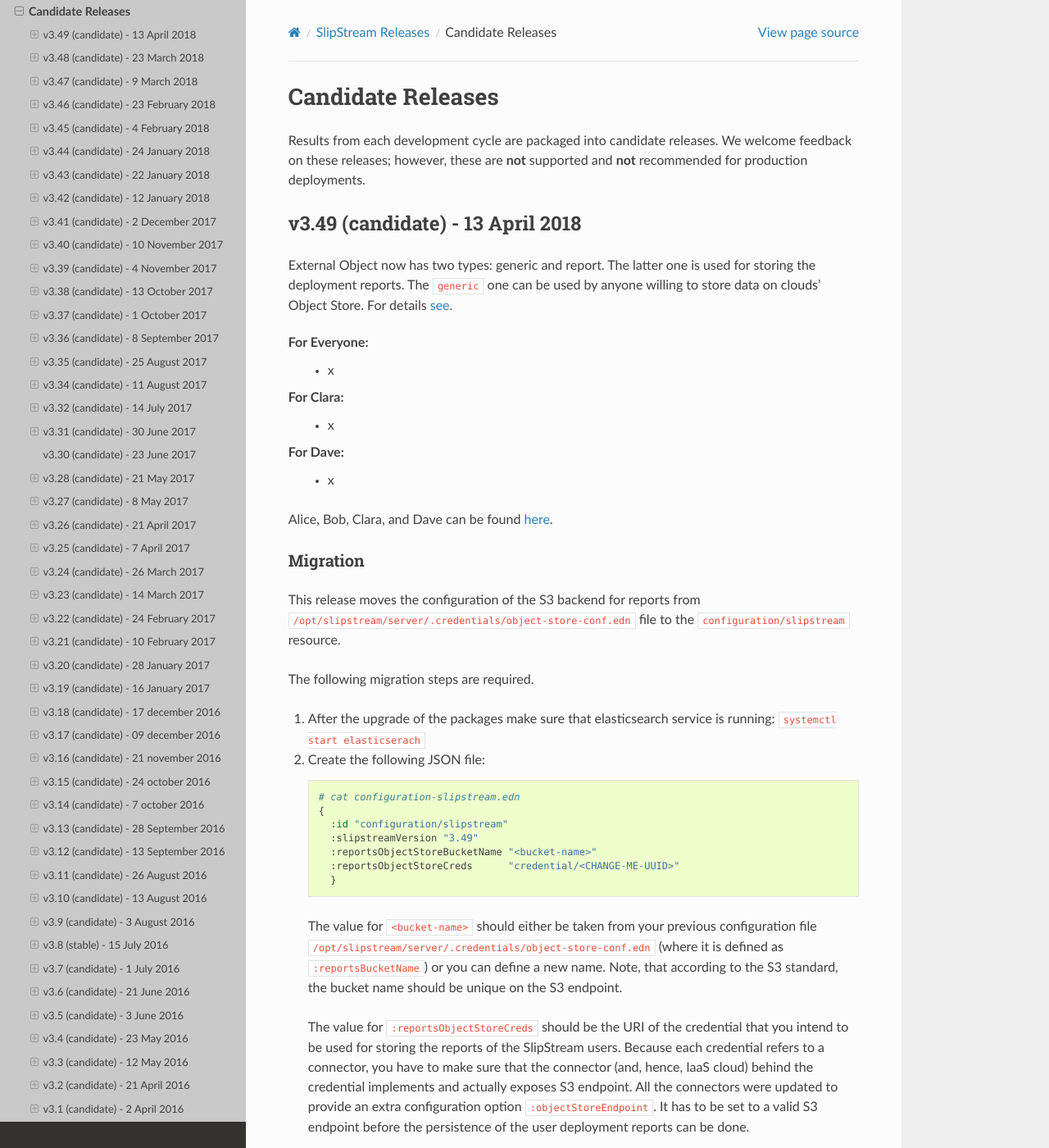
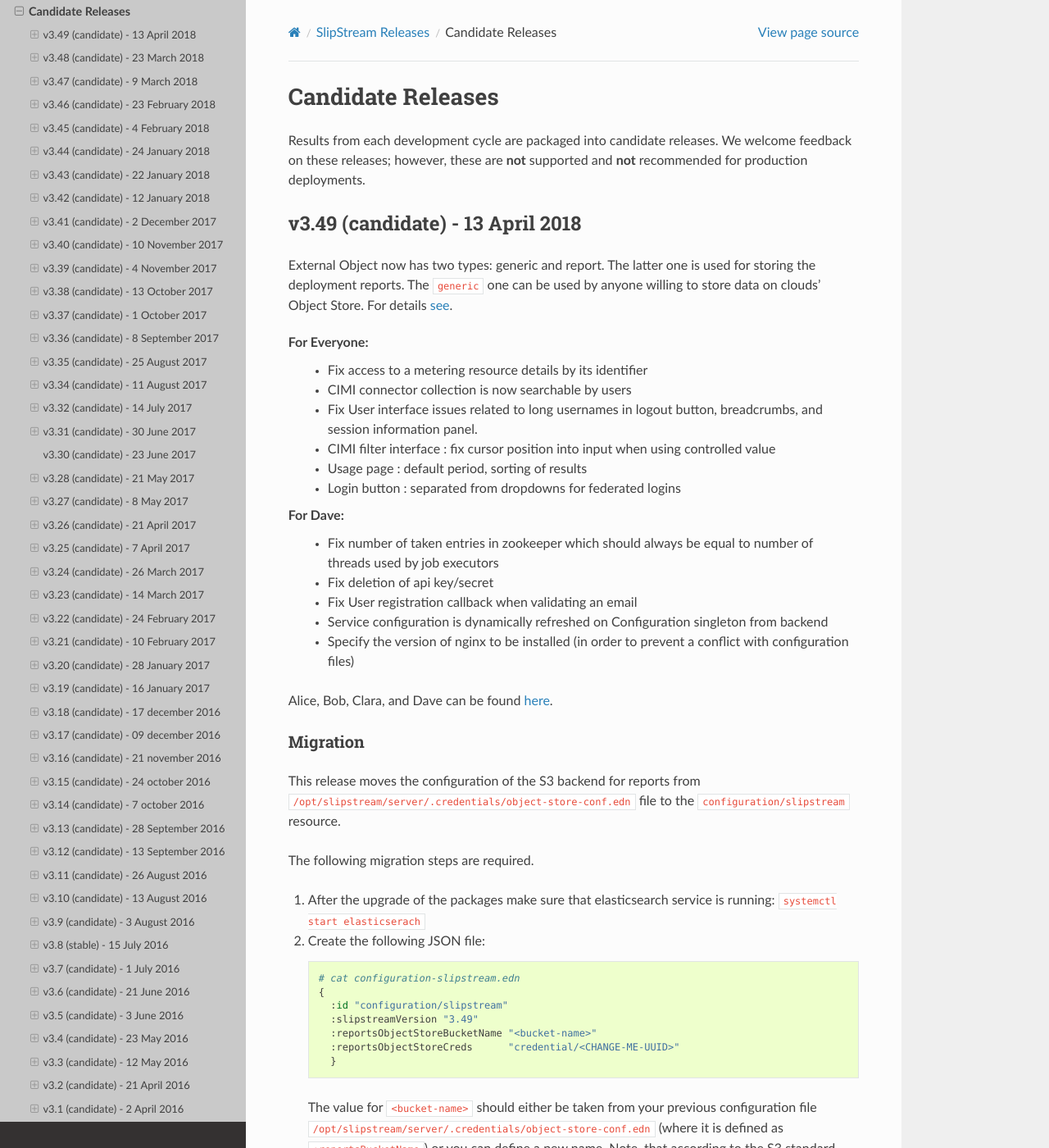
Before and after one commit to slipstream/SlipStreamDocumentation, a Sphinx documentation site: the page built from docs/release_notes/candidate_releases.rst, in a window 1280 px wide and 1400 px high. Shown: the whole window at 82% size. Built offline with Sphinx 7.4.7 and the Read the Docs theme 2.0.0, drawn with Linux system fonts in a browser that asks for light colours; some of the changed text lies outside the part shown.

Commit message:
Release notes for v3.49

```diff
--- a/docs/release_notes/candidate_releases.rst
+++ b/docs/release_notes/candidate_releases.rst
@@ -14,13 +14,22 @@
 <http://ssdocs.sixsq.com/en/latest/tutorials/ss/data-management-model.html>`_.
 
 For Everyone:
- - x
-
-For Clara:
- - x
+ - Fix access to a metering resource details by its identifier
+ - CIMI connector collection is now searchable by users
+ - Fix User interface issues related to long usernames in logout button, breadcrumbs,
+   and session information panel.
+ - CIMI filter interface : fix cursor position into input when using controlled value
+ - Usage page : default period,  sorting of results
+ - Login button : separated from dropdowns for federated logins
 
 For Dave:
- - x
+ - Fix number of taken entries in zookeeper which should always be equal to
+   number of threads used by job executors
+ - Fix deletion of api key/secret
+ - Fix User registration callback when validating an email
+ - Service configuration is dynamically refreshed on Configuration singleton from backend
+ - Specify the version of nginx to be installed (in order to prevent a conflict
+   with configuration files)
 
 Alice, Bob, Clara, and Dave can be found
 `here <http://sixsq.com/personae/>`_.
@@ -83,7 +92,7 @@
 Known issues
 ~~~~~~~~~~~~
 
-- x
+No known issues.
 
 Commits
 ~~~~~~~
```
Also changed, not shown: other parts of docs/release_notes/candidate_releases.rst (+1 -1 lines).
